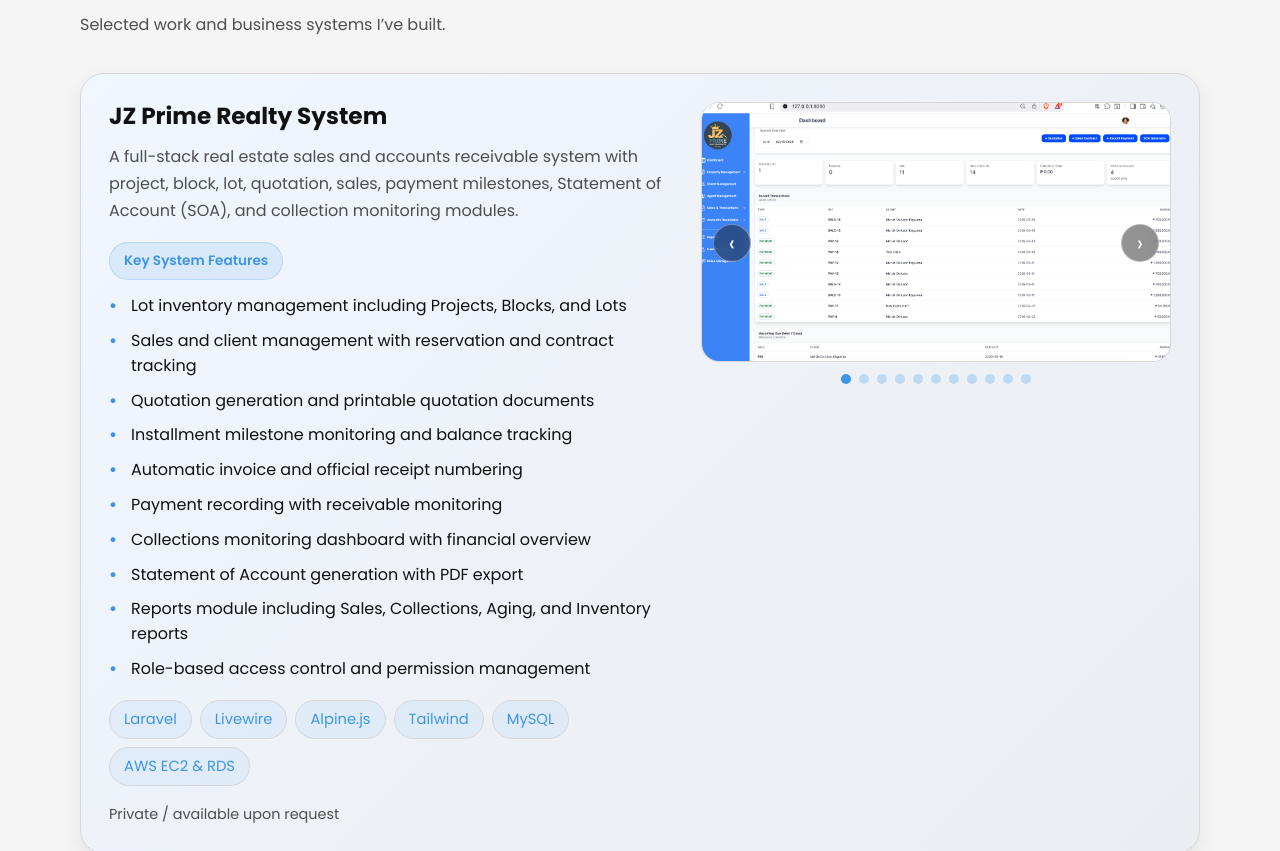
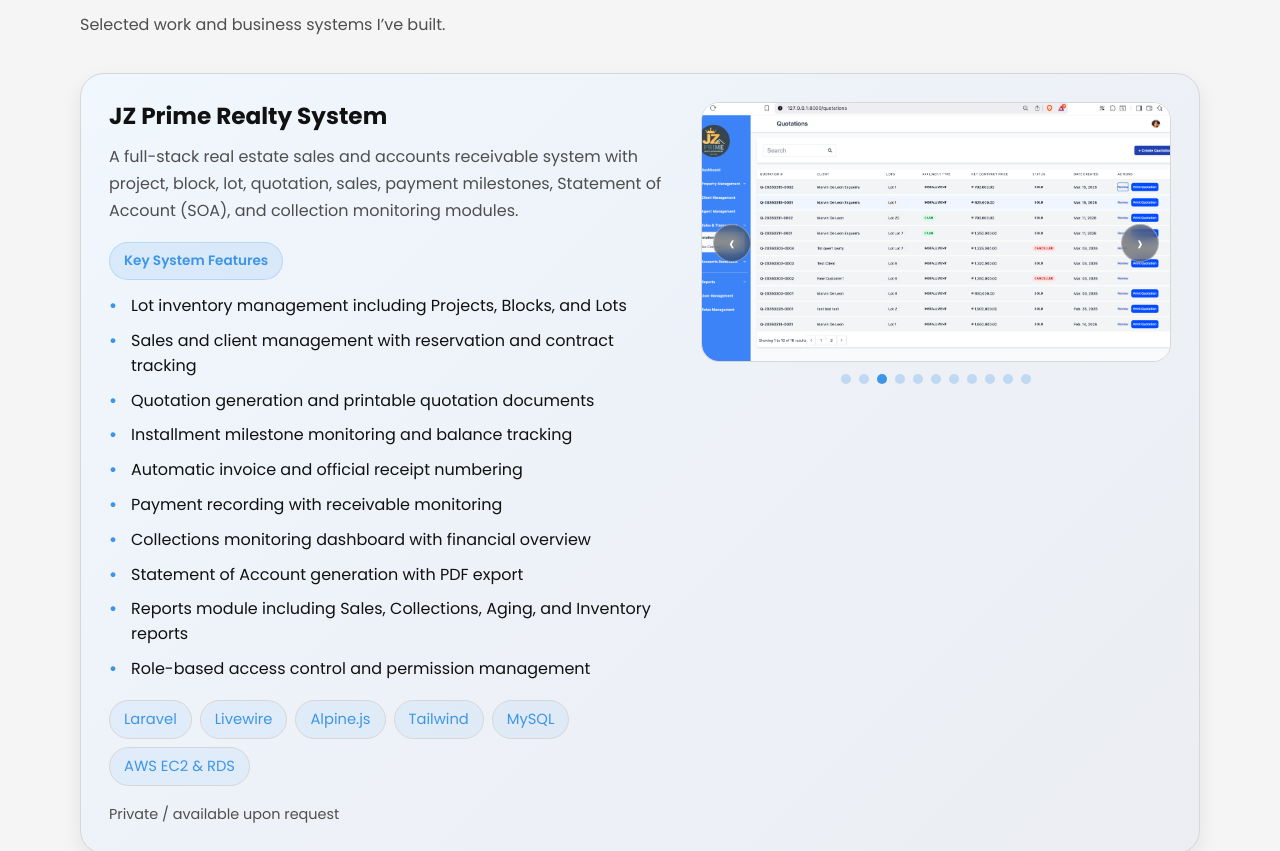
Before and after one commit to mrvndln/mrvndlnsgrr, a React (Vite) app: page / in a window 1280 px wide. Shown: the part 1398-2249 px from the top of the page. Built offline with nearby package versions, Linux system fonts and the light colour scheme.

Commit message:
add carousel autoplay with hover pause and modal support

```diff
--- a/src/index.css
+++ b/src/index.css
@@ -770,6 +770,26 @@
   color: var(--muted);
 }
 
+.project-carousel {
+  position: relative;
+}
+
+.project-carousel-image-wrap {
+  display: block;
+  width: 100%;
+  border: none;
+  background: transparent;
+  padding: 0;
+  cursor: pointer;
+}
+
+.project-preview-image {
+  width: 100%;
+  height: auto;
+  display: block;
+  transition: opacity 0.35s ease, transform 0.35s ease;
+}
+
 .project-highlights-block {
   margin-top: 0.75rem;
   margin-bottom: 10px;
@@ -819,7 +839,7 @@
 }
 
 .project-see-more {
-  margin: 15px 0;
+  margin-top: 10px;
   padding: 0;
   border: none;
   background: transparent;
--- a/src/sections/Projects.jsx
+++ b/src/sections/Projects.jsx
@@ -1,4 +1,4 @@
-import React, { useMemo, useState } from "react";
+import React, { useEffect, useMemo, useState } from "react";
 
 function AnimatedHighlights({ project, expanded, onToggle }) {
   const visibleHighlights = expanded
@@ -35,6 +35,8 @@
   const [activeModal, setActiveModal] = useState(null);
   const [activeIndexes, setActiveIndexes] = useState({});
   const [expandedHighlights, setExpandedHighlights] = useState({});
+  const [hoveredProject, setHoveredProject] = useState(null);
+  const [isModalHovered, setIsModalHovered] = useState(false);
 
   const projectKey = (project) => project.id || project.title;
 
@@ -61,6 +63,37 @@
       [key]: !prev[key],
     }));
   };
+
+  useEffect(() => {
+    const intervals = [];
+
+    data.projects.forEach((project) => {
+      const images = getImages(project);
+
+      if (images.length > 1) {
+        const interval = setInterval(() => {
+          setActiveIndexes((prev) => {
+            const key = projectKey(project);
+
+            if (hoveredProject === key) return prev;
+
+            const current = prev[key] ?? 0;
+
+            return {
+              ...prev,
+              [key]: (current + 1) % images.length,
+            };
+          });
+        }, 3000);
+
+        intervals.push(interval);
+      }
+    });
+
+    return () => {
+      intervals.forEach((interval) => clearInterval(interval));
+    };
+  }, [data.projects, hoveredProject]);
 
   const handlePrev = (project) => {
     const images = getImages(project);
@@ -91,18 +124,46 @@
   };
 
   const openModal = (project, index = 0) => {
+    setIsModalHovered(false);
     setActiveModal({
       project,
       index,
     });
   };
 
-  const closeModal = () => setActiveModal(null);
+  const closeModal = () => {
+    setIsModalHovered(false);
+    setActiveModal(null);
+  };
 
   const modalImages = useMemo(() => {
     if (!activeModal?.project) return [];
     return getImages(activeModal.project);
   }, [activeModal]);
+
+  useEffect(() => {
+    if (!activeModal?.project) return;
+    if (modalImages.length <= 1) return;
+    if (isModalHovered) return;
+
+    const interval = setInterval(() => {
+      setActiveModal((prev) => {
+        if (!prev?.project) return prev;
+
+        return {
+          ...prev,
+          index: (prev.index + 1) % modalImages.length,
+        };
+      });
+    }, 3000);
+
+    return () => clearInterval(interval);
+  }, [
+    activeModal?.project?.id,
+    activeModal?.project?.title,
+    modalImages.length,
+    isModalHovered,
+  ]);
 
   const modalPrev = () => {
     if (!activeModal || !modalImages.length) return;
@@ -261,7 +322,13 @@
                 </div>
               </div>
 
-              <div className="featured-project-preview">
+              <div
+                className="featured-project-preview"
+                onMouseEnter={() =>
+                  setHoveredProject(projectKey(featuredProject))
+                }
+                onMouseLeave={() => setHoveredProject(null)}
+              >
                 {renderPreview(featuredProject, true)}
               </div>
             </div>
@@ -273,7 +340,11 @@
                 className="project-card upgraded"
                 key={project.id || project.title}
               >
-                <div className="project-card-media">
+                <div
+                  className="project-card-media"
+                  onMouseEnter={() => setHoveredProject(projectKey(project))}
+                  onMouseLeave={() => setHoveredProject(null)}
+                >
                   {renderPreview(project, false)}
                 </div>
 
@@ -359,7 +430,11 @@
               </p>
             </div>
 
-            <div className="project-modal-body">
+            <div
+              className="project-modal-body"
+              onMouseEnter={() => setIsModalHovered(true)}
+              onMouseLeave={() => setIsModalHovered(false)}
+            >
               {modalImages.length > 1 && (
                 <button
                   type="button"
```
